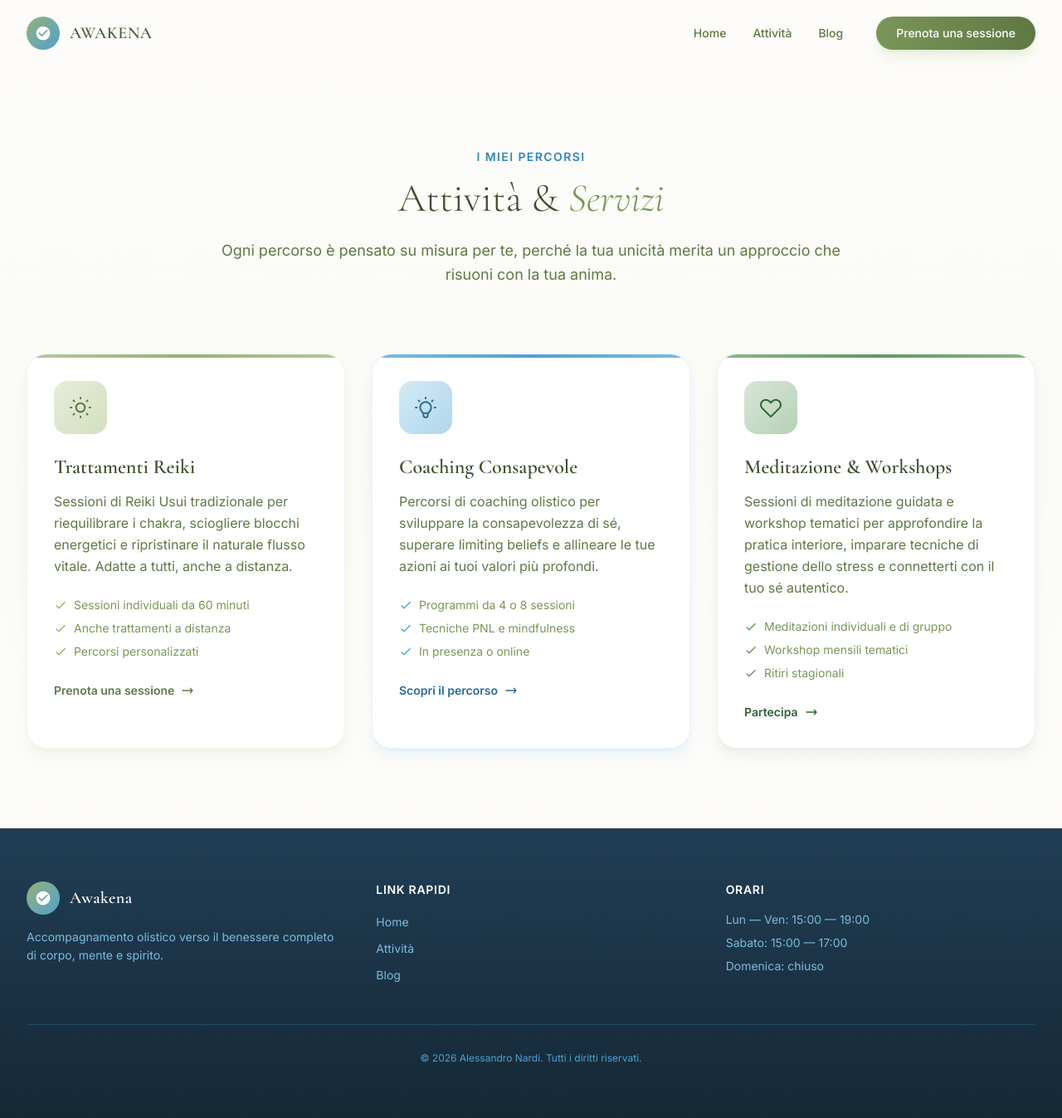
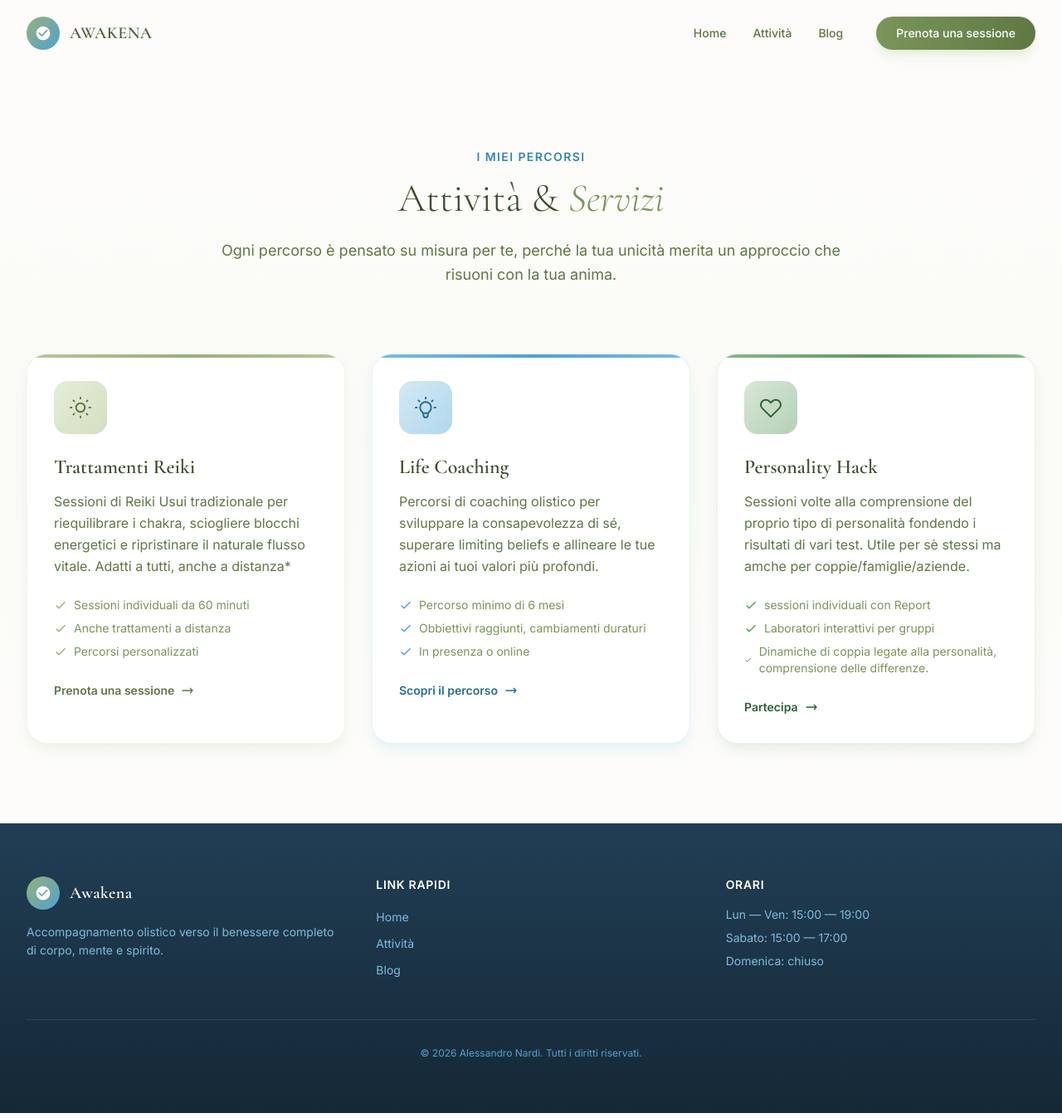
Before and after one commit to rerosku/rerosku.github.io, a Jekyll site: the page built from pages/attivita.md, in a window 1280 px wide and 1347 px high. Shown: the whole window at 83% size. Built offline with Jekyll 4.4.1, drawn with Linux system fonts in a browser that asks for light colours; nearby versions of some CDN libraries; some web fonts are replaced.

Commit message:
Update rerosku.github.io from Acode

```diff
--- a/pages/attivita.md
+++ b/pages/attivita.md
@@ -24,7 +24,7 @@ permalink: /attivita/
           <svg class="w-8 h-8 text-salvia-600" fill="none" stroke="currentColor" viewBox="0 0 24 24"><path stroke-linecap="round" stroke-linejoin="round" stroke-width="1.5" d="M12 3v1m0 16v1m9-9h-1M4 12H3m15.364 6.364l-.707-.707M6.343 6.343l-.707-.707m12.728 0l-.707.707M6.343 17.657l-.707.707M16 12a4 4 0 11-8 0 4 4 0 018 0z"/></svg>
         </div>
         <h3 class="font-display text-2xl font-semibold text-salvia-800 mb-3">Trattamenti Reiki</h3>
-        <p class="text-salvia-600 leading-relaxed mb-6">Sessioni di Reiki Usui tradizionale per riequilibrare i chakra, sciogliere blocchi energetici e ripristinare il naturale flusso vitale. Adatte a tutti, anche a distanza.</p>
+        <p class="text-salvia-600 leading-relaxed mb-6">Sessioni di Reiki Usui tradizionale per riequilibrare i chakra, sciogliere blocchi energetici e ripristinare il naturale flusso vitale. Adatti a tutti, anche a distanza*</p>
         <div class="space-y-2 mb-6">
           <div class="flex items-center gap-2 text-sm text-salvia-500"><svg class="w-4 h-4 text-salvia-400" fill="currentColor" viewBox="0 0 24 24"><path d="M9 16.17L4.83 12l-1.42 1.41L9 19 21 7l-1.41-1.41L9 16.17z"/></svg><span>Sessioni individuali da 60 minuti</span></div>
           <div class="flex items-center gap-2 text-sm text-salvia-500"><svg class="w-4 h-4 text-salvia-400" fill="currentColor" viewBox="0 0 24 24"><path d="M9 16.17L4.83 12l-1.42 1.41L9 19 21 7l-1.41-1.41L9 16.17z"/></svg><span>Anche trattamenti a distanza</span></div>
@@ -39,28 +39,28 @@ permalink: /attivita/
         <div class="w-16 h-16 rounded-2xl bg-gradient-to-br from-blu-100 to-blu-200 flex items-center justify-center mb-6 group-hover:scale-110 transition-transform duration-500">
           <svg class="w-8 h-8 text-blu-600" fill="none" stroke="currentColor" viewBox="0 0 24 24"><path stroke-linecap="round" stroke-linejoin="round" stroke-width="1.5" d="M9.663 17h4.673M12 3v1m6.364 1.636l-.707.707M21 12h-1M4 12H3m3.343-5.657l-.707-.707m2.828 9.9a5 5 0 117.072 0l-.548.547A3.374 3.374 0 0014 18.469V19a2 2 0 11-4 0v-.531c0-.895-.356-1.754-.988-2.386l-.548-.547z"/></svg>
         </div>
-        <h3 class="font-display text-2xl font-semibold text-salvia-800 mb-3">Coaching Consapevole</h3>
+        <h3 class="font-display text-2xl font-semibold text-salvia-800 mb-3">Life Coaching</h3>
         <p class="text-salvia-600 leading-relaxed mb-6">Percorsi di coaching olistico per sviluppare la consapevolezza di sé, superare limiting beliefs e allineare le tue azioni ai tuoi valori più profondi.</p>
         <div class="space-y-2 mb-6">
-          <div class="flex items-center gap-2 text-sm text-salvia-500"><svg class="w-4 h-4 text-blu-400" fill="currentColor" viewBox="0 0 24 24"><path d="M9 16.17L4.83 12l-1.42 1.41L9 19 21 7l-1.41-1.41L9 16.17z"/></svg><span>Programmi da 4 o 8 sessioni</span></div>
-          <div class="flex items-center gap-2 text-sm text-salvia-500"><svg class="w-4 h-4 text-blu-400" fill="currentColor" viewBox="0 0 24 24"><path d="M9 16.17L4.83 12l-1.42 1.41L9 19 21 7l-1.41-1.41L9 16.17z"/></svg><span>Tecniche PNL e mindfulness</span></div>
+          <div class="flex items-center gap-2 text-sm text-salvia-500"><svg class="w-4 h-4 text-blu-400" fill="currentColor" viewBox="0 0 24 24"><path d="M9 16.17L4.83 12l-1.42 1.41L9 19 21 7l-1.41-1.41L9 16.17z"/></svg><span>Percorso minimo di 6 mesi</span></div>
+          <div class="flex items-center gap-2 text-sm text-salvia-500"><svg class="w-4 h-4 text-blu-400" fill="currentColor" viewBox="0 0 24 24"><path d="M9 16.17L4.83 12l-1.42 1.41L9 19 21 7l-1.41-1.41L9 16.17z"/></svg><span>Obbiettivi raggiunti, cambiamenti duraturi</span></div>
           <div class="flex items-center gap-2 text-sm text-salvia-500"><svg class="w-4 h-4 text-blu-400" fill="currentColor" viewBox="0 0 24 24"><path d="M9 16.17L4.83 12l-1.42 1.41L9 19 21 7l-1.41-1.41L9 16.17z"/></svg><span>In presenza o online</span></div>
         </div>
         <a href="/contatti/" class="inline-flex items-center gap-2 text-sm font-semibold text-blu-600 hover:text-blu-800 transition-colors group/link">Scopri il percorso <svg class="w-4 h-4 transition-transform group-hover/link:translate-x-1" fill="none" stroke="currentColor" viewBox="0 0 24 24"><path stroke-linecap="round" stroke-linejoin="round" stroke-width="2" d="M17 8l4 4m0 0l-4 4m4-4H3"/></svg></a>
       </div>
 
-      <!-- Meditazione -->
+      <!-- Personalità -->
       <div class="reveal group bg-white rounded-3xl p-8 shadow-lg shadow-rosmarino-100/50 hover:shadow-xl hover:shadow-rosmarino-200/50 transition-all duration-500 border border-rosmarino-100/50 hover:border-rosmarino-200 relative overflow-hidden">
         <div class="absolute top-0 left-0 right-0 h-1 bg-gradient-to-r from-rosmarino-300 via-rosmarino-400 to-rosmarino-300"></div>
         <div class="w-16 h-16 rounded-2xl bg-gradient-to-br from-rosmarino-100 to-rosmarino-200 flex items-center justify-center mb-6 group-hover:scale-110 transition-transform duration-500">
           <svg class="w-8 h-8 text-rosmarino-600" fill="none" stroke="currentColor" viewBox="0 0 24 24"><path stroke-linecap="round" stroke-linejoin="round" stroke-width="1.5" d="M4.318 6.318a4.5 4.5 0 000 6.364L12 20.364l7.682-7.682a4.5 4.5 0 00-6.364-6.364L12 7.636l-1.318-1.318a4.5 4.5 0 00-6.364 0z"/></svg>
         </div>
-        <h3 class="font-display text-2xl font-semibold text-salvia-800 mb-3">Meditazione & Workshops</h3>
-        <p class="text-salvia-600 leading-relaxed mb-6">Sessioni di meditazione guidata e workshop tematici per approfondire la pratica interiore, imparare tecniche di gestione dello stress e connetterti con il tuo sé autentico.</p>
+        <h3 class="font-display text-2xl font-semibold text-salvia-800 mb-3">Personality Hack</h3>
+        <p class="text-salvia-600 leading-relaxed mb-6">Sessioni volte alla comprensione del proprio tipo di personalità fondendo i risultati di vari test. Utile per sè stessi ma amche per coppie/famiglie/aziende.</p>
         <div class="space-y-2 mb-6">
-          <div class="flex items-center gap-2 text-sm text-salvia-500"><svg class="w-4 h-4 text-rosmarino-400" fill="currentColor" viewBox="0 0 24 24"><path d="M9 16.17L4.83 12l-1.42 1.41L9 19 21 7l-1.41-1.41L9 16.17z"/></svg><span>Meditazioni individuali e di gruppo</span></div>
-          <div class="flex items-center gap-2 text-sm text-salvia-500"><svg class="w-4 h-4 text-rosmarino-400" fill="currentColor" viewBox="0 0 24 24"><path d="M9 16.17L4.83 12l-1.42 1.41L9 19 21 7l-1.41-1.41L9 16.17z"/></svg><span>Workshop mensili tematici</span></div>
-          <div class="flex items-center gap-2 text-sm text-salvia-500"><svg class="w-4 h-4 text-rosmarino-400" fill="currentColor" viewBox="0 0 24 24"><path d="M9 16.17L4.83 12l-1.42 1.41L9 19 21 7l-1.41-1.41L9 16.17z"/></svg><span>Ritiri stagionali</span></div>
+          <div class="flex items-center gap-2 text-sm text-salvia-500"><svg class="w-4 h-4 text-rosmarino-400" fill="currentColor" viewBox="0 0 24 24"><path d="M9 16.17L4.83 12l-1.42 1.41L9 19 21 7l-1.41-1.41L9 16.17z"/></svg><span>sessioni individuali con Report</span></div>
+          <div class="flex items-center gap-2 text-sm text-salvia-500"><svg class="w-4 h-4 text-rosmarino-400" fill="currentColor" viewBox="0 0 24 24"><path d="M9 16.17L4.83 12l-1.42 1.41L9 19 21 7l-1.41-1.41L9 16.17z"/></svg><span>Laboratori interattivi per gruppi</span></div>
+          <div class="flex items-center gap-2 text-sm text-salvia-500"><svg class="w-4 h-4 text-rosmarino-400" fill="currentColor" viewBox="0 0 24 24"><path d="M9 16.17L4.83 12l-1.42 1.41L9 19 21 7l-1.41-1.41L9 16.17z"/></svg><span>Dinamiche di coppia legate alla personalità, comprensione delle differenze.</span></div>
         </div>
         <a href="/contatti/" class="inline-flex items-center gap-2 text-sm font-semibold text-rosmarino-600 hover:text-rosmarino-800 transition-colors group/link">Partecipa <svg class="w-4 h-4 transition-transform group-hover/link:translate-x-1" fill="none" stroke="currentColor" viewBox="0 0 24 24"><path stroke-linecap="round" stroke-linejoin="round" stroke-width="2" d="M17 8l4 4m0 0l-4 4m4-4H3"/></svg></a>
       </div>
```
